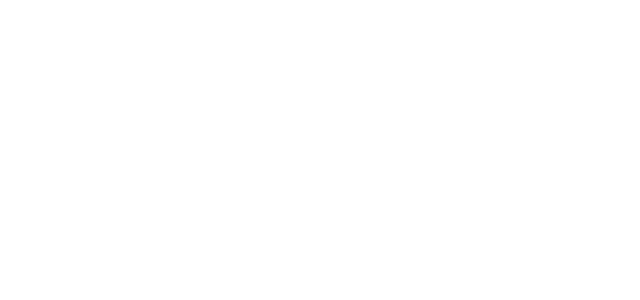
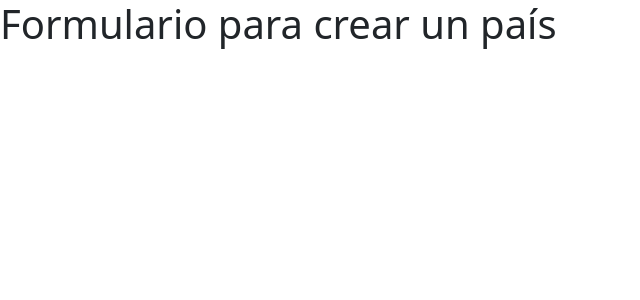
Before and after one commit to JoseAmadorMora/dot_net, a Vue app in the folder frontend-lab/: page /pais in a window 1280 px wide. Before the commit this address had no page. Shown: the top 300 px of the page, without its empty margins (0-640 px from the left). Built offline with nearby package versions, Linux system fonts and the light colour scheme.

Commit message:
Se agrega el componente PaisForm

```diff
--- /dev/null
+++ b/frontend-lab/src/components/PaisForm.vue
@@ -0,0 +1,13 @@
+<template>
+    <div><h1>Formulario para crear un país</h1></div>
+</template>
+
+<script>
+    export default {
+
+    }
+</script>
+
+<style>
+
+</style>
--- a/frontend-lab/src/main.js
+++ b/frontend-lab/src/main.js
@@ -2,10 +2,14 @@
 import App from "./App.vue";
 import { createRouter, createWebHistory } from "vue-router";
 import ListaPaises from "./components/ListaPaises.vue";
+import PaisForm from "./components/PaisForm.vue";
 
 const router = createRouter({
   history: createWebHistory(),
-  routes: [{ path: "/", name: "Home", component: ListaPaises }],
+  routes: [
+    { path: "/", name: "Home", component: ListaPaises },
+    { path: "/pais", name: "Pais", component: PaisForm },
+  ],
 });
 
 createApp(App).use(router).mount("#app");
```
